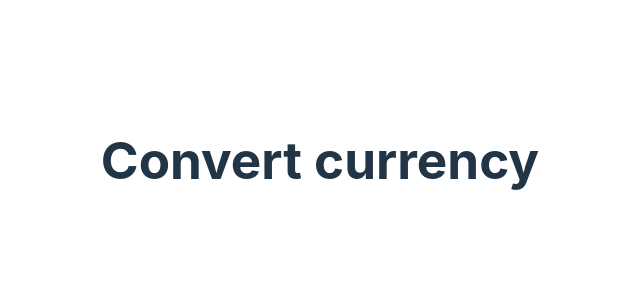
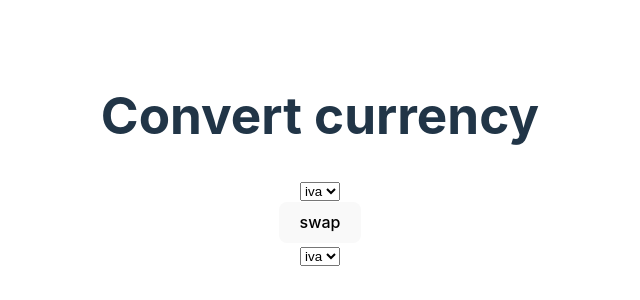
Before and after one commit to KodeIva/currency-converter, a React (Vite) app: page / in a window 1280 px wide. Shown: the part 240-540 px from the top of the page, without its empty margins (320-960 px from the left). Built offline with nearby package versions, Linux system fonts and the light colour scheme.

Commit message:
Currency component added to App.js

```diff
--- a/src/App.jsx
+++ b/src/App.jsx
@@ -1,5 +1,6 @@
 import { useState } from 'react'
 import './App.css'
+import Currency from './components/currency'
 
 function App() {
 
@@ -7,6 +8,11 @@ function App() {
   return (
     <>
      <h1>Convert currency</h1>
+     <div className="container">
+      <Currency/>
+      <button>swap</button>
+      <Currency/>
+     </div>
     </>
   )
 }
--- a/src/components/currency.jsx
+++ b/src/components/currency.jsx
@@ -0,0 +1,13 @@
+import React from 'react'
+
+const Currency = () => {
+  return (
+    <div>
+        <select name="" id="">
+            <option value="iva">iva</option>
+        </select>
+    </div>
+  )
+}
+
+export default Currency
```
